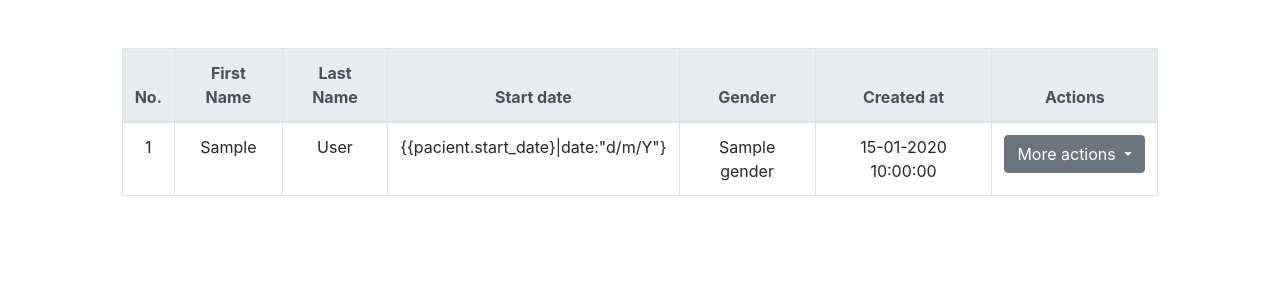
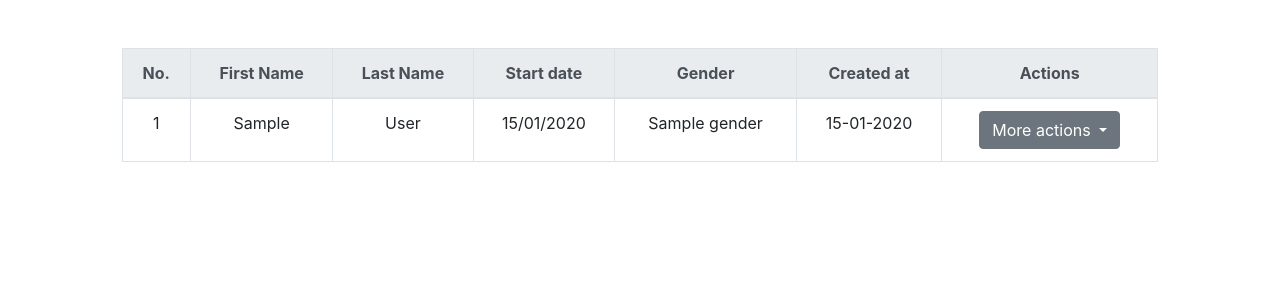
Before and after one commit to Ionut2213/Web_Application_Programo, a Django app: template programo/templates/pacienti/list_of_pacienti.html in a window 1280 px wide. Shown: the top 300 px of the page. Run offline with Django 3.2, Linux system fonts and the light colour scheme; the template is opened without the code that fills it: most values are stand-ins (such as "Sample title", 1, 10 or a date in 2020); some libraries are stand-ins or nearby versions.

Commit message:
fixed the issue how you see pacients in your list of pacients now i need fix the more action button

```diff
--- a/programo/templates/pacienti/list_of_pacienti.html
+++ b/programo/templates/pacienti/list_of_pacienti.html
@@ -29,12 +29,12 @@
                         <tbody>
                             {%for pacient in all_pacients%}
                             <tr>
-                                <td>{{forloop.counter}}</td>
-                                <td>{{pacient.first_name}}</td>
-                                <td>{{pacient.last_name}}</td>
-                                <td>{{pacient.start_date}|date:"d/m/Y"}</td>
-                                <td>{{pacient.gender}}</td>
-                                <td>{{pacient.created_at|date:"d-m-Y H:i:s"}}</td>
+                                <td>{{ forloop.counter }}</td>
+                                <td>{{ pacient.first_name }}</td>
+                                <td>{{ pacient.last_name }}</td>
+                                <td>{{ pacient.start_date|date:"d/m/Y" }}</td>
+                                <td>{{ pacient.gender }}</td>
+                                <td>{{ pacient.created_at|date:'d-m-Y' }}</td>
                                 <td>
                                     <div class="dropdown">
                                         <button class="btn btn-secondary dropdown-toggle" type="button"
```
Also changed, not shown: programo/db.sqlite3.
